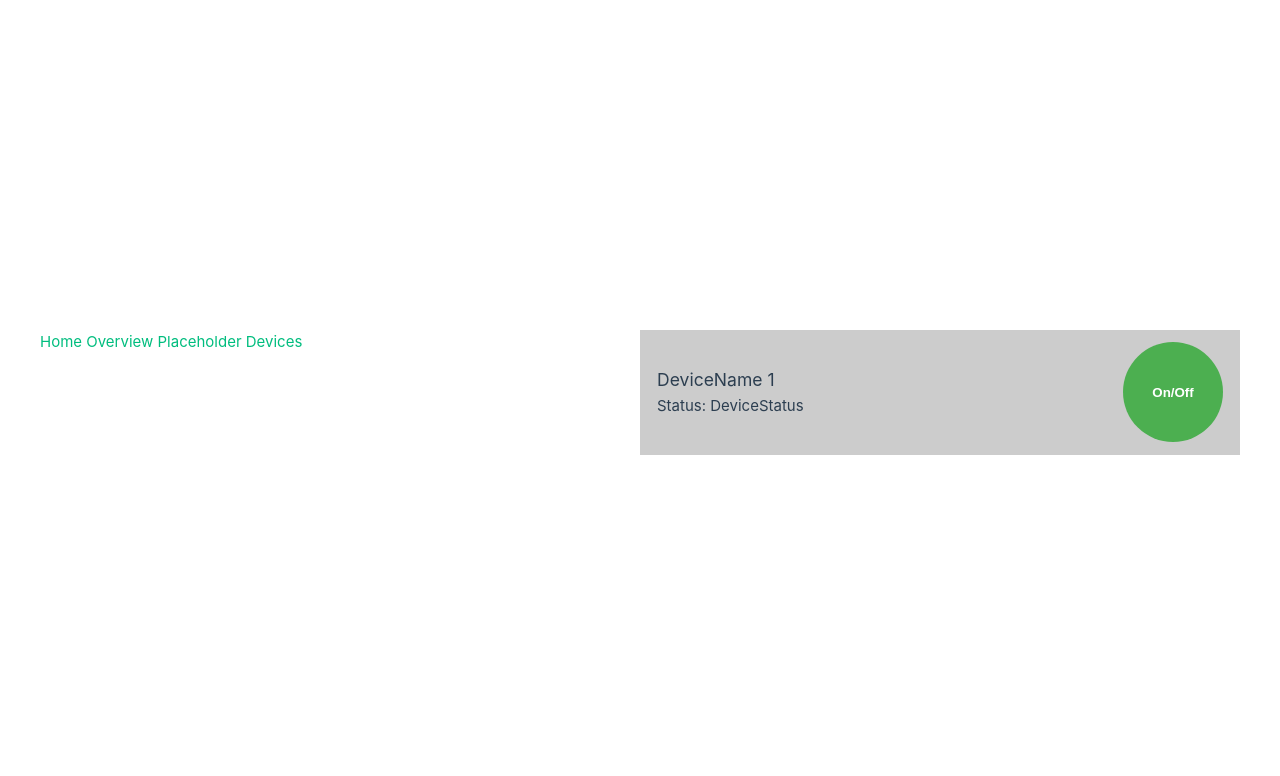
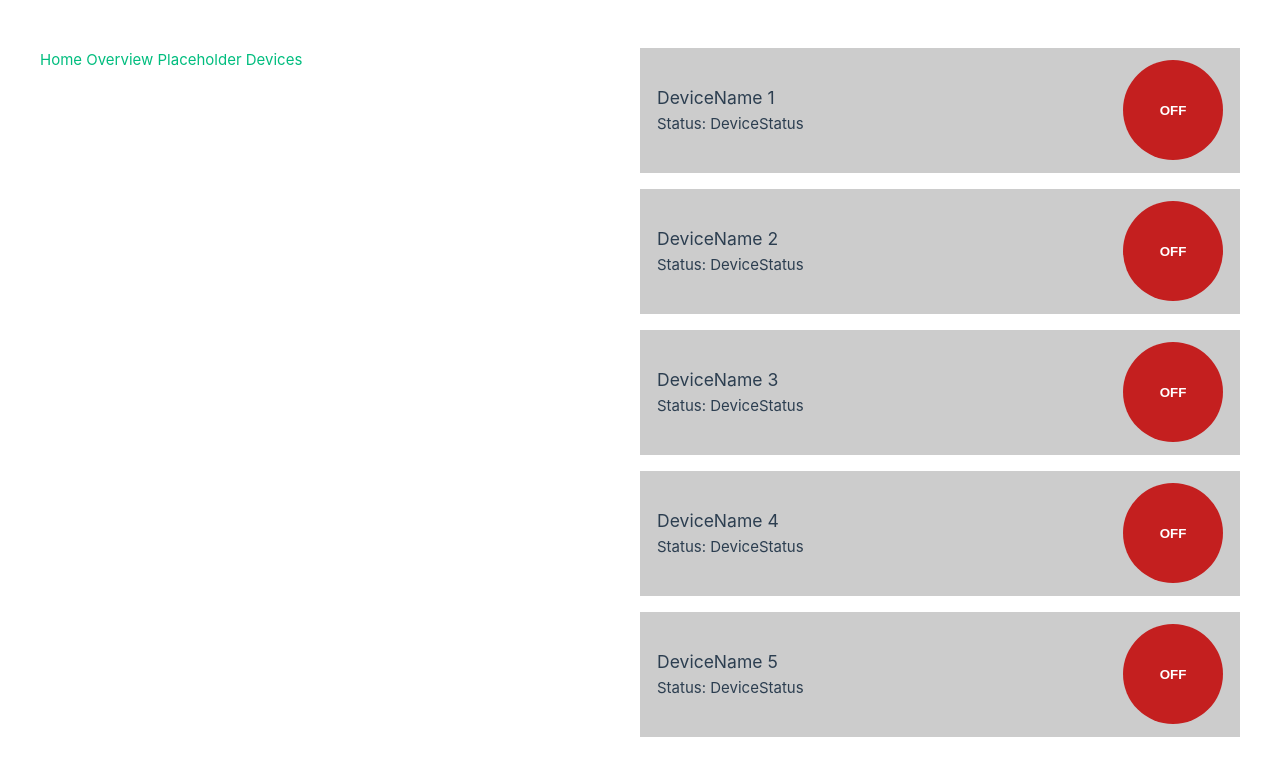
Before and after one commit to Smoxshirt/EnergyGuard, a Vue app: page /devices in a window 1280 px wide. Shown: the top 776 px of the page. Built offline with nearby package versions, Linux system fonts and the light colour scheme.

Commit message:
prototype button

```diff
--- a/src/views/DeviceView.vue
+++ b/src/views/DeviceView.vue
@@ -1,25 +1,43 @@
-<script setup>
-    function onButtonClick(click) {
-        //toggle button state on click between on/off
-        buttonClickEvent();
-    }
-
-
+<script>
+export default {
+  methods: {
+    toggle(device) {
+      device.isActive = !device.isActive;
+    },
+  },
+  data() {
+    return {
+        devices: [
+            {id: 1, name: 'DeviceName 1', status: 'DeviceStatus', isActive: false },
+            {id: 2, name: 'DeviceName 2', status: 'DeviceStatus', isActive: false },
+            {id: 3, name: 'DeviceName 3', status: 'DeviceStatus', isActive: false },
+            {id: 4, name: 'DeviceName 4', status: 'DeviceStatus', isActive: false },
+            {id: 5, name: 'DeviceName 5', status: 'DeviceStatus', isActive: false }
+        ],
+    };
+  },
+};
 </script>
 
 <template>
-    <div>
-        <div class="device">
+    <div class="devices-container">
+        <div class="device" v-for="device in devices" :key="device.id">
             <div class="device-content">
-                <h3>DeviceName 1</h3>
-                <p>Status: DeviceStatus</p>
+                <h3>{{ device.name }}</h3>
+                <p>Status: {{ device.status }}</p>
             </div>
-            <button onClick={onButtonClick} class="on-off-button">On/Off</button>
+            <button class="on-off-button" :class="[device.isActive ? 'green' : 'red']" @click="toggle(device)">{{ device.isActive ? 'ON' : 'OFF' }}</button>
         </div>
     </div>
 </template>
 
 <style scoped>
+.devices-container {
+    display: flex;
+    flex-direction: column;
+    align-items: center;
+    justify-content: center;
+}
 .device {
     width: 600px;
     height: 125px;
@@ -50,11 +68,11 @@
     outline: none;
 }
 
-.on-off-button:hover {
+.green {
     background-color: #45a049;
 }
 
-.on-off-button:active {
+.red {
     background-color: #c41f1f;
 }
 
```
